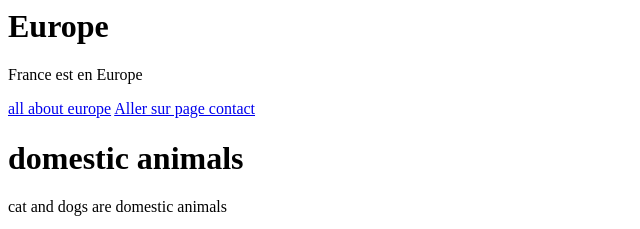
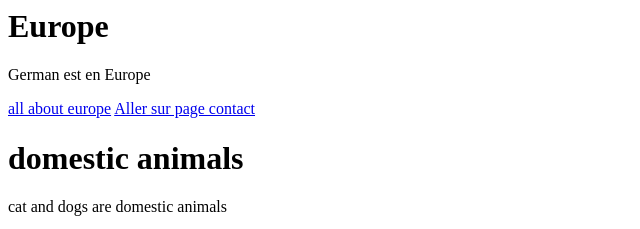
Before and after one commit to Muruts-hagos/Muruts-hagos.github.io, a plain HTML site: page index.html in a window 1280 px wide. Shown: the top 229 px of the page, 0-640 px from the left. Drawn offline with Linux system fonts and the light colour scheme.

Commit message:
second commit

```diff
--- a/index.html
+++ b/index.html
@@ -11,7 +11,7 @@
 
 	<div>
 		<h1> Europe </h1>
-		<p> France est en Europe </p>
+		<p> German est en Europe </p>
         	<a href = "https://www.europe1.fr/">all about europe</a>
 <a href = "mondossier/contact.html">Aller sur page contact </a>
 	</div>
```
